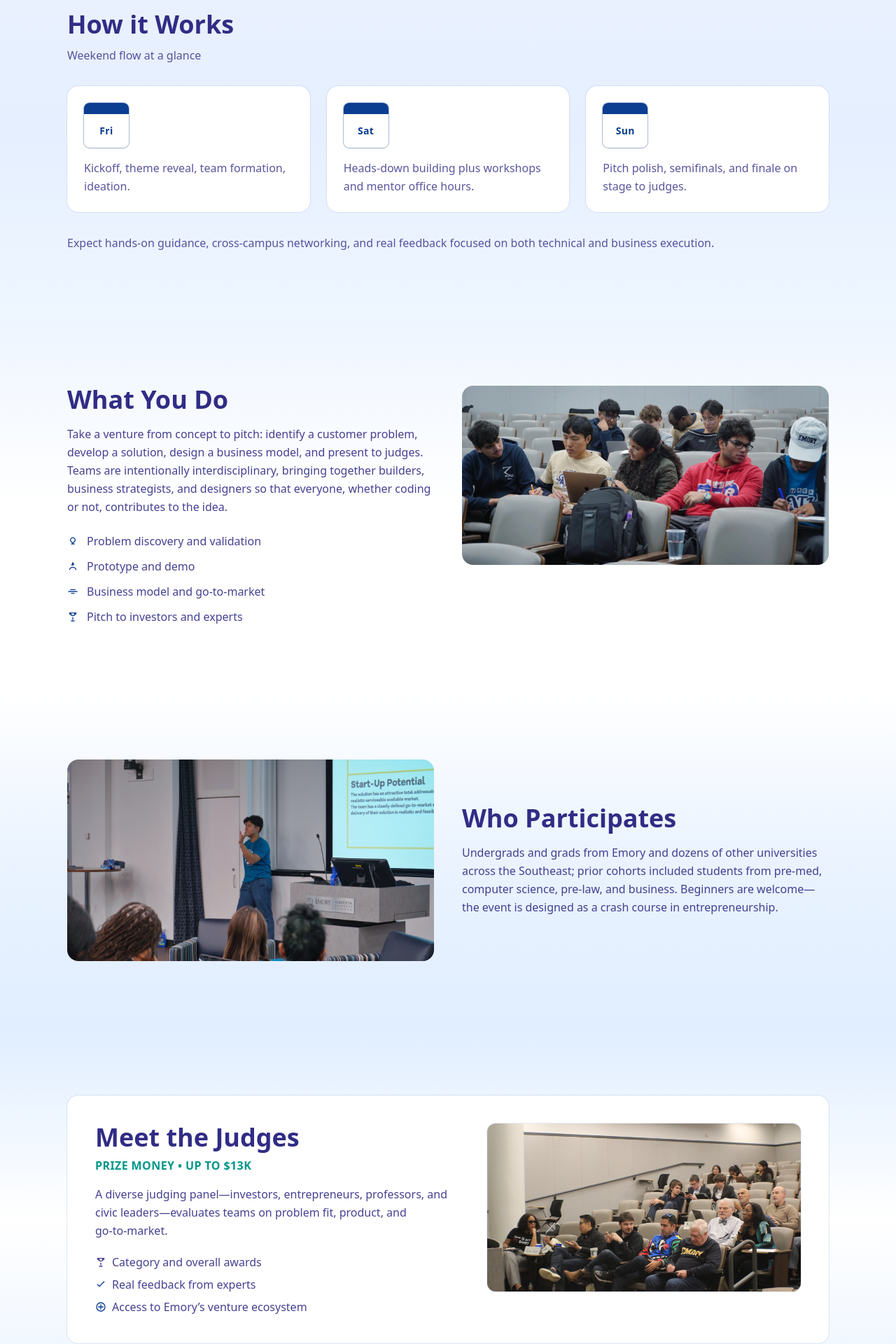
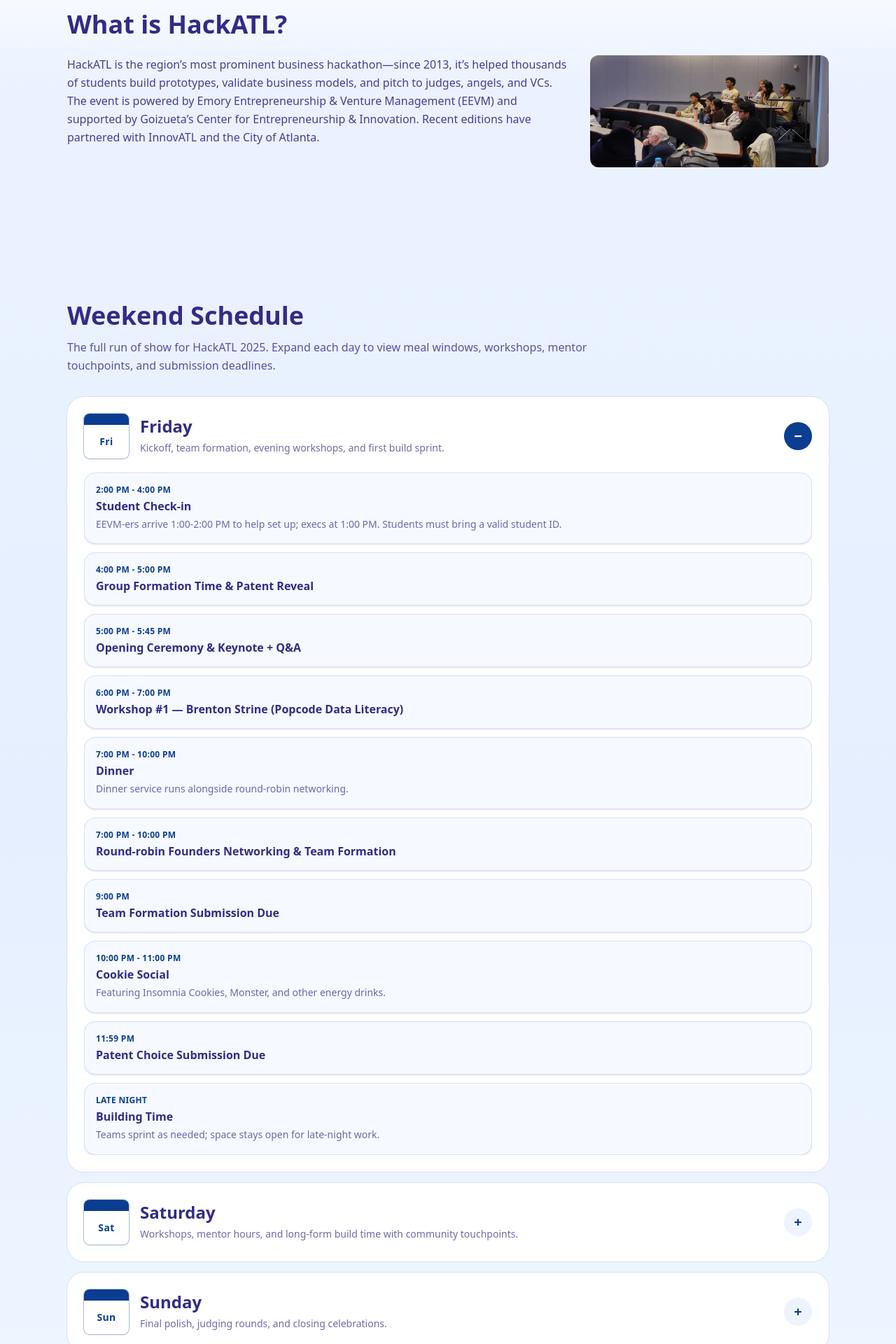
Before and after one commit to Syazvinski/hack_atl, a React (Vite) app: page / in a window 1280 px wide. Shown: the part 1720-3640 px from the top of the page at 70% size. Built offline with nearby package versions, Linux system fonts and the light colour scheme.

Commit message:
Add weekend schedule data and smooth accordion interactions

```diff
--- a/src/App.jsx
+++ b/src/App.jsx
@@ -1,6 +1,7 @@
-import { useEffect, useRef } from 'react'
+import { useEffect, useRef, useState } from 'react'
 import { Analytics } from '@vercel/analytics/react'
 import { EVENT } from './data/event'
+import { EVENT_SCHEDULE } from './data/schedule'
 
 function Placeholder({ className = '', children = 'Image Placeholder' }) {
   return (
@@ -73,6 +74,9 @@ function App() {
   const photoRef = useRef(null)
   const contentRef = useRef(null)
 
+  const [activeDay, setActiveDay] = useState(EVENT_SCHEDULE[0]?.day ?? null)
+  const [openFaqs, setOpenFaqs] = useState(() => new Set())
+
   useEffect(() => {
     const hero = heroRef.current
     if (!hero) return
@@ -129,6 +133,35 @@ function App() {
       window.removeEventListener('resize', handleScroll)
     }
   }, [])
+
+  const toggleDay = (dayName) => {
+    setActiveDay((current) => (current === dayName ? null : dayName))
+  }
+
+  const toggleFaq = (index) => {
+    setOpenFaqs((current) => {
+      const next = new Set(current)
+      if (next.has(index)) {
+        next.delete(index)
+      } else {
+        next.add(index)
+      }
+      return next
+    })
+  }
+
+  const FAQS = [
+    {q:'Who can apply?', a:'Students (undergrad/grad) from Emory and other universities. Multidisciplinary teams are encouraged; solo applicants can find teammates at kickoff.'},
+    {q:'Do I have to code?', a:'No. Teams need builders, designers, and business leads. Non‑technical contributors are essential.'},
+    {q:'How big are teams?', a:'Teams form at the event; most groups mix 3–5 people across skills (final team sizes and rules announced at kickoff).'},
+    {q:'What support will I get?', a:'Workshops, mentor hours, and structured feedback sessions run throughout Saturday; Sunday focuses on pitch prep.'},
+    {q:'What do winners receive?', a:'Cash awards (historically $13K+ across prizes) and access to Emory’s entrepreneurship ecosystem; standout teams often continue via campus programs.'},
+    {q:'What are past themes?', a:'Examples include The Great Hacksby (2021) and a Smart Cities prompt (2024).'},
+    {q:'Is it only for Emory students?', a:'No—HackATL regularly draws students from many universities across the Southeast (and beyond).'},
+    {q:'Where is it on campus?', a:'Goizueta Business School, Emory University (Atlanta).'},
+    {q:'What do I need for the event?', a:"We recommend bringing a laptop, charger, headphones, and anything else you'll need over the weekend. We'll provide meals, snacks, swag, and good vibes."},
+    {q:'I have more questions.', a:'Contact us at contact@eevm.org.'},
+  ]
 
   return (
     <div className="min-h-screen w-full bg-white">
@@ -235,34 +268,92 @@ function App() {
         </div>
       </section>
 
-      {/* WEEKEND FLOW */}
+      {/* WHAT IS HACKATL */}
+      <section className="relative bg-gradient-to-b from-white via-[#eaf2ff] to-[#eaf2ff]">
+        <div className="max-w-6xl mx-auto px-6 sm:px-8 py-16 md:py-24">
+          <h3 className="text-3xl md:text-4xl font-extrabold text-indigo-900">What is HackATL?</h3>
+          <div className="mt-6 grid md:grid-cols-3 gap-8">
+            <div className="md:col-span-2">
+              <p className="text-indigo-900/90 leading-relaxed">
+                HackATL is the region’s most prominent business hackathon—since 2013, it’s helped thousands of students build prototypes, validate business models, and pitch to judges, angels, and VCs. The event is powered by Emory Entrepreneurship & Venture Management (EEVM) and supported by Goizueta’s Center for Entrepreneurship & Innovation. Recent editions have partnered with InnovATL and the City of Atlanta.
+              </p>
+            </div>
+            <div>
+              <img src="/images/hackatl/partners.webp" alt="Partners" className="w-full h-40 object-cover rounded-xl" loading="lazy" />
+            </div>
+          </div>
+        </div>
+      </section>
+
+      {/* WEEKEND SCHEDULE */}
       <section className="relative bg-gradient-to-b from-[#eaf2ff] via-[#e6efff] to-[#eef6ff]">
         <div className="max-w-6xl mx-auto px-6 sm:px-8 py-16 md:py-24">
-          <h3 className="text-3xl md:text-4xl font-extrabold text-indigo-900">How it Works</h3>
-          <p className="mt-3 text-indigo-900/80">Weekend flow at a glance</p>
-          <div className="mt-8 grid md:grid-cols-3 gap-6">
-            {[{
-              t:'Friday',
-              d:'Kickoff, theme reveal, team formation, ideation.'
-            },{
-              t:'Saturday',
-              d:'Heads-down building plus workshops and mentor office hours.'
-            },{
-              t:'Sunday',
-              d:'Pitch polish, semifinals, and finale on stage to judges.'
-            }].map((s,i)=> (
-              <div key={i} className="bg-white rounded-2xl p-6 shadow-card ring-1 ring-[#0B3D91]/10">
-                <div className="flex items-center gap-4">
-                  <CalendarIcon label={s.t} />
-                  <h4 className="sr-only">{s.t}</h4>
+          <div className="max-w-3xl">
+            <h3 className="text-3xl md:text-4xl font-extrabold text-indigo-900">Weekend Schedule</h3>
+            <p className="mt-3 text-indigo-900/80 leading-relaxed">
+              The full run of show for HackATL {EVENT.year}. Expand each day to view meal windows, workshops, mentor
+              touchpoints, and submission deadlines.
+            </p>
+          </div>
+          <div className="mt-8 space-y-4">
+            {EVENT_SCHEDULE.map((day) => (
+              <div key={day.day} className="rounded-3xl bg-white p-5 md:p-6 shadow-card ring-1 ring-[#0B3D91]/10">
+                <button
+                  type="button"
+                  onClick={() => toggleDay(day.day)}
+                  aria-expanded={activeDay === day.day}
+                  className="flex w-full items-center justify-between gap-4"
+                >
+                  <span className="flex items-center gap-4 text-left">
+                    <CalendarIcon label={day.day} />
+                    <span>
+                      <h4 className="text-2xl font-extrabold text-indigo-900">{day.day}</h4>
+                      <p className="mt-1 text-indigo-900/70 text-sm leading-relaxed">{day.summary}</p>
+                    </span>
+                  </span>
+                  <span
+                    aria-hidden
+                    className={`flex h-10 w-10 items-center justify-center rounded-full text-xl font-bold transition-colors ${
+                      activeDay === day.day ? 'bg-[#0B3D91] text-white' : 'bg-[#eef4ff] text-[#0B3D91]'
+                    }`}
+                  >
+                    {activeDay === day.day ? '−' : '+'}
+                  </span>
+                </button>
+                <div
+                  className={`grid transition-[grid-template-rows] duration-300 ease-[cubic-bezier(0.33,1,0.68,1)] ${
+                    activeDay === day.day ? 'grid-rows-[1fr]' : 'grid-rows-[0fr]'
+                  }`}
+                >
+                  <div className="overflow-hidden">
+                    <ul
+                      className={`space-y-3 transition-all duration-300 ease-[cubic-bezier(0.33,1,0.68,1)] transform ${
+                        activeDay === day.day
+                          ? 'mt-5 opacity-100 translate-y-0'
+                          : 'mt-0 opacity-0 -translate-y-1'
+                      }`}
+                    >
+                      {day.items.map((item, index) => (
+                        <li
+                          key={`${day.day}-${index}`}
+                          className="rounded-2xl border border-[#d4e1ff] bg-[#f6f9ff] p-4 shadow-sm"
+                        >
+                          <div className="text-xs font-semibold uppercase tracking-wide text-[#0B3D91]">{item.time}</div>
+                          <div className="mt-1 text-indigo-900 font-semibold leading-snug">{item.title}</div>
+                          {item.notes && (
+                            <p className="mt-1 text-indigo-900/70 text-sm leading-relaxed">{item.notes}</p>
+                          )}
+                        </li>
+                      ))}
+                    </ul>
+                  </div>
                 </div>
-                <p className="mt-4 text-indigo-900/80 leading-relaxed">{s.d}</p>
               </div>
             ))}
           </div>
-          <p className="mt-8 text-indigo-900/80">Expect hands-on guidance, cross-campus networking, and real feedback focused on both technical and business execution.</p>
         </div>
       </section>
+
 
       {/* WHAT YOU DO */}
       <section className="relative bg-gradient-to-b from-[#eef5ff] via-white to-white">
@@ -431,26 +522,44 @@ function App() {
         <div className="max-w-4xl mx-auto px-6 sm:px-8 py-16 md:py-24">
           <h3 className="text-3xl md:text-4xl font-extrabold text-indigo-900 text-center">FAQs</h3>
           <div className="mt-8 divide-y divide-[#c0cff1] rounded-2xl bg-white shadow-card ring-1 ring-[#0B3D91]/10">
-            {[
-              {q:'Who can apply?', a:'Students (undergrad/grad) from Emory and other universities. Multidisciplinary teams are encouraged; solo applicants can find teammates at kickoff.'},
-              {q:'Do I have to code?', a:'No. Teams need builders, designers, and business leads. Non‑technical contributors are essential.'},
-              {q:'How big are teams?', a:'Teams form at the event; most groups mix 3–5 people across skills (final team sizes and rules announced at kickoff).'},
-              {q:'What support will I get?', a:'Workshops, mentor hours, and structured feedback sessions run throughout Saturday; Sunday focuses on pitch prep.'},
-              {q:'What do winners receive?', a:'Cash awards (historically $13K+ across prizes) and access to Emory’s entrepreneurship ecosystem; standout teams often continue via campus programs.'},
-              {q:'What are past themes?', a:'Examples include The Great Hacksby (2021) and a Smart Cities prompt (2024).'},
-              {q:'Is it only for Emory students?', a:'No—HackATL regularly draws students from many universities across the Southeast (and beyond).'},
-              {q:'What do I need for the event?', a:"We recommend bringing a laptop, charger, headphones, and anything else you'll need over the weekend. We'll provide meals, snacks, swag, and good vibes."},
-              {q:'Where is it on campus?', a:'Goizueta Business School.'},
-              {q:'I have more questions.', a:'Contact us at contact@eevm.org.'},
-            ].map((item, i) => (
-              <details key={i} className="group p-6">
-                <summary className="flex cursor-pointer list-none items-center justify-between text-indigo-900 font-semibold">{item.q}
-                  <span className="ml-4 text-indigo-400 group-open:hidden">+</span>
-                  <span className="ml-4 text-indigo-400 hidden group-open:inline">−</span>
-                </summary>
-                <p className="mt-3 text-indigo-900/80 leading-relaxed">{item.a}</p>
-              </details>
-            ))}
+            {FAQS.map((item, i) => {
+              const isOpen = openFaqs.has(i)
+              return (
+                <div key={i} className="p-6">
+                  <button
+                    type="button"
+                    onClick={() => toggleFaq(i)}
+                    aria-expanded={isOpen}
+                    className="flex w-full items-center justify-between text-left text-indigo-900 font-semibold"
+                  >
+                    <span>{item.q}</span>
+                    <span
+                      aria-hidden
+                      className={`ml-4 flex h-9 w-9 items-center justify-center rounded-full text-lg font-bold transition-colors ${
+                        isOpen ? 'bg-[#0B3D91] text-white' : 'bg-[#eef4ff] text-[#0B3D91]'
+                      }`}
+                    >
+                      {isOpen ? '−' : '+'}
+                    </span>
+                  </button>
+                  <div
+                    className={`grid transition-[grid-template-rows] duration-300 ease-[cubic-bezier(0.33,1,0.68,1)] ${
+                      isOpen ? 'grid-rows-[1fr]' : 'grid-rows-[0fr]'
+                    }`}
+                  >
+                    <div className="overflow-hidden">
+                      <p
+                        className={`text-indigo-900/80 leading-relaxed transition-all duration-300 ease-[cubic-bezier(0.33,1,0.68,1)] transform ${
+                          isOpen ? 'mt-3 opacity-100 translate-y-0' : 'mt-0 opacity-0 -translate-y-1'
+                        }`}
+                      >
+                        {item.a}
+                      </p>
+                    </div>
+                  </div>
+                </div>
+              )
+            })}
           </div>
         </div>
       </section>
--- /dev/null
+++ b/src/data/schedule.js
@@ -0,0 +1,133 @@
+export const EVENT_SCHEDULE = [
+  {
+    day: 'Friday',
+    summary: 'Kickoff, team formation, evening workshops, and first build sprint.',
+    items: [
+      {
+        time: '2:00 PM - 4:00 PM',
+        title: 'Student Check-in',
+        notes: 'EEVM-ers arrive 1:00-2:00 PM to help set up; execs at 1:00 PM. Students must bring a valid student ID.'
+      },
+      {
+        time: '4:00 PM - 5:00 PM',
+        title: 'Group Formation Time & Patent Reveal'
+      },
+      {
+        time: '5:00 PM - 5:45 PM',
+        title: 'Opening Ceremony & Keynote + Q&A'
+      },
+      {
+        time: '6:00 PM - 7:00 PM',
+        title: 'Workshop #1 — Brenton Strine (Popcode Data Literacy)'
+      },
+      {
+        time: '7:00 PM - 10:00 PM',
+        title: 'Dinner',
+        notes: 'Dinner service runs alongside round-robin networking.'
+      },
+      {
+        time: '7:00 PM - 10:00 PM',
+        title: 'Round-robin Founders Networking & Team Formation'
+      },
+      {
+        time: '9:00 PM',
+        title: 'Team Formation Submission Due'
+      },
+      {
+        time: '10:00 PM - 11:00 PM',
+        title: 'Cookie Social',
+        notes: 'Featuring Insomnia Cookies, Monster, and other energy drinks.'
+      },
+      {
+        time: '11:59 PM',
+        title: 'Patent Choice Submission Due'
+      },
+      {
+        time: 'Late night',
+        title: 'Building Time',
+        notes: 'Teams sprint as needed; space stays open for late-night work.'
+      }
+    ]
+  },
+  {
+    day: 'Saturday',
+    summary: 'Workshops, mentor hours, and long-form build time with community touchpoints.',
+    items: [
+      {
+        time: '8:00 AM - 9:00 AM',
+        title: 'Breakfast'
+      },
+      {
+        time: '10:00 AM - 10:45 AM',
+        title: 'Workshop #2 — Yash (AI Integration Focus)',
+        notes: 'Optional session for teams leaning into AI features.'
+      },
+      {
+        time: '11:00 AM - 1:00 PM',
+        title: 'Mentor Round-table'
+      },
+      {
+        time: '1:00 PM - 2:00 PM',
+        title: 'Lunch'
+      },
+      {
+        time: 'Afternoon',
+        title: 'Building Time',
+        notes: 'Teams execute sprints with mentor drop-ins available on demand.'
+      },
+      {
+        time: '4:00 PM - 4:30 PM',
+        title: 'Workshop #3 — Jamie & Santiago (Presentation Etiquette)'
+      },
+      {
+        time: 'Late afternoon',
+        title: 'Building Time',
+        notes: 'Pitch prep and validation cycles continue.'
+      },
+      {
+        time: '7:00 PM - 10:00 PM',
+        title: 'Dinner',
+        notes: 'Shared with founders networking conversation.'
+      },
+      {
+        time: '7:00 PM - 10:00 PM',
+        title: 'Founders Networking Conversation',
+        notes: 'Topic and speakers TBD.'
+      }
+    ]
+  },
+  {
+    day: 'Sunday',
+    summary: 'Final polish, judging rounds, and closing celebrations.',
+    items: [
+      {
+        time: '8:00 AM - 9:00 AM',
+        title: 'Breakfast'
+      },
+      {
+        time: '9:15 AM',
+        title: 'Judge Check-in'
+      },
+      {
+        time: '10:00 AM - TBD',
+        title: 'Presentations — Small Groups'
+      },
+      {
+        time: '12:30 PM - 1:30 PM',
+        title: 'Lunch'
+      },
+      {
+        time: '1:30 PM',
+        title: 'Judge Check-in & Finalist Team Announcement'
+      },
+      {
+        time: '2:00 PM',
+        title: 'Presentations — Finalists'
+      },
+      {
+        time: '4:00 PM',
+        title: 'Closing Ceremony & Prize Awards'
+      }
+    ]
+  }
+]
```
